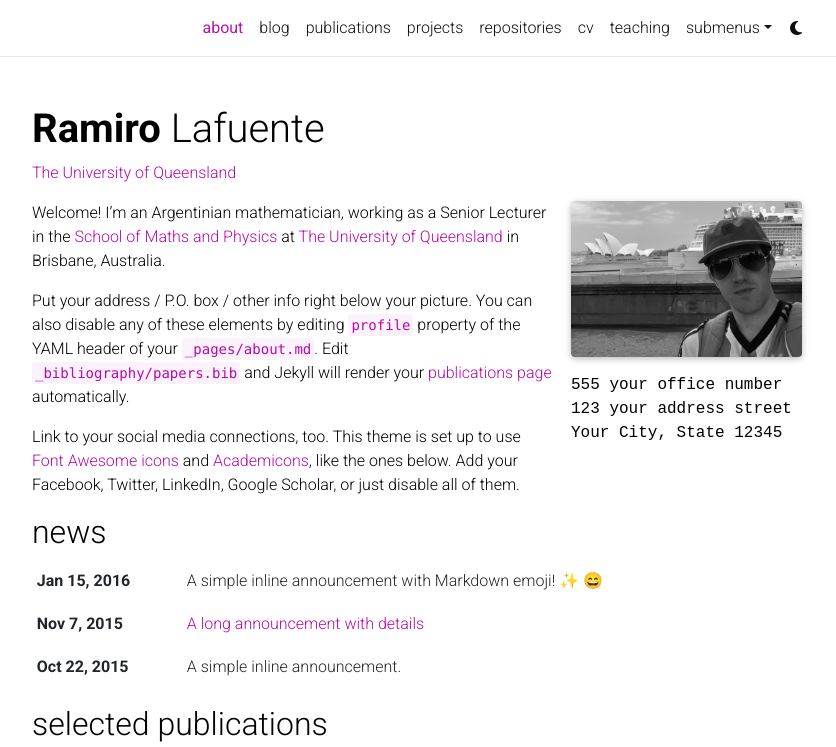
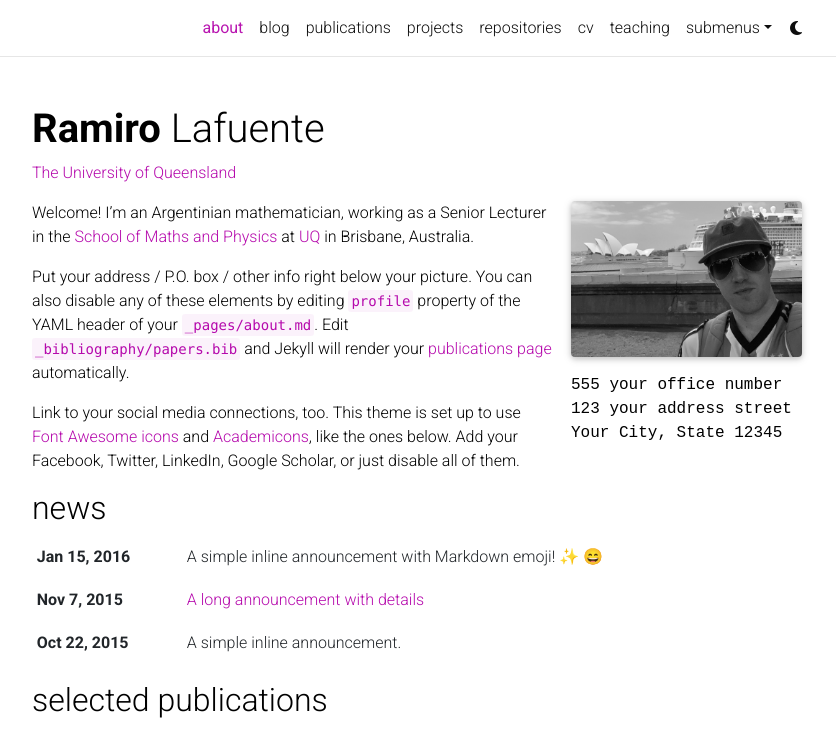
Before and after one commit to ramlaf/ramlaf, a Jekyll site: the page built from _pages/about.md, in a window 1280 px wide and 1061 px high, cut to the strip 0-747 px from the top of the window. Shown: the whole strip, without its empty margins (223-1059 px from the left). Built offline with Jekyll 4.4.1, drawn with Linux system fonts in a browser that asks for light colours; full-size pictures stand in for the smaller copies a plugin makes; emoji names are drawn with the system emoji font; comment, search, counter and statistics services are not loaded; a style sheet for code colours, icons or effects is not loaded.

Commit message:
Update about.md

```diff
--- a/_pages/about.md
+++ b/_pages/about.md
@@ -19,7 +19,7 @@
 social: true  # includes social icons at the bottom of the page
 ---
 
-Welcome! I'm an Argentinian mathematician, working as a  Senior Lecturer in the [School of Maths and Physics](https://smp.uq.edu.au) at [The University of Queensland](https://www.uq.edu.au) in Brisbane, Australia.
+Welcome! I'm an Argentinian mathematician, working as a  Senior Lecturer in the [School of Maths and Physics](https://smp.uq.edu.au) at [UQ](https://www.uq.edu.au) in Brisbane, Australia.
 
 
 Put your address / P.O. box / other info right below your picture. You can also disable any of these elements by editing `profile` property of the YAML header of your `_pages/about.md`. Edit `_bibliography/papers.bib` and Jekyll will render your [publications page](/al-folio/publications/) automatically.
```
Also changed, not shown: other parts of _pages/about.md (+1 -1 lines).
